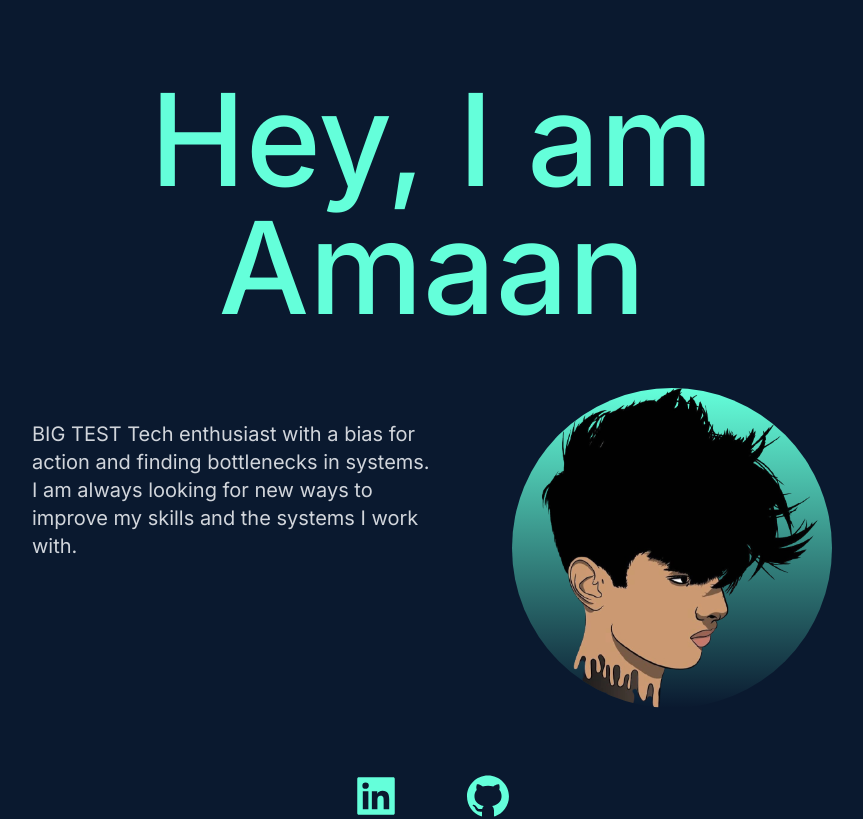
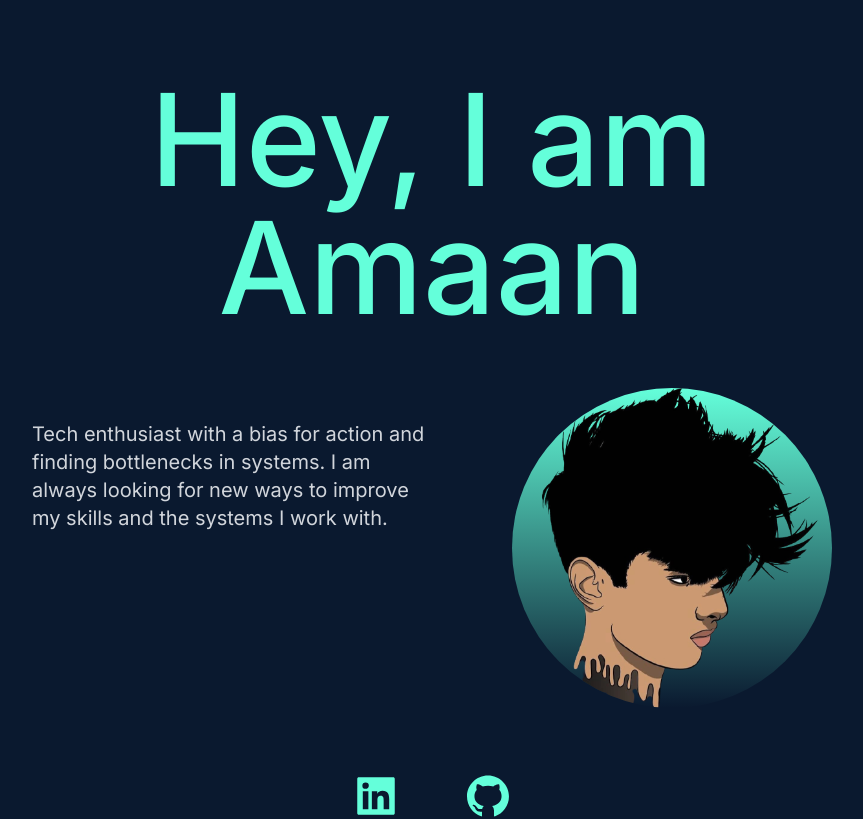
Before and after one commit to khana251/Portfolio, a Next.js app: page / in a window 1280 px wide. Shown: the top 819 px of the page, without its empty margins (208-1071 px from the left). Built offline with nearby package versions, Linux system fonts and the light colour scheme.

Commit message:
Removed test text

```diff
--- a/app/page.js
+++ b/app/page.js
@@ -33,7 +33,7 @@ export default function Home() {
               className='w-full md:w-1/2'>
               <div className='pl-20 py-3'>
                 <p className='text-sm py-5 leading-8 text-gray-300 md:text-xl max-w-2xl'>
-                  BIG TEST Tech enthusiast with a bias for action and finding bottlenecks in systems. I am always looking for new ways to improve my skills and the systems I work with.
+                  Tech enthusiast with a bias for action and finding bottlenecks in systems. I am always looking for new ways to improve my skills and the systems I work with.
                 </p>
               </div>
             </motion.div>
```
